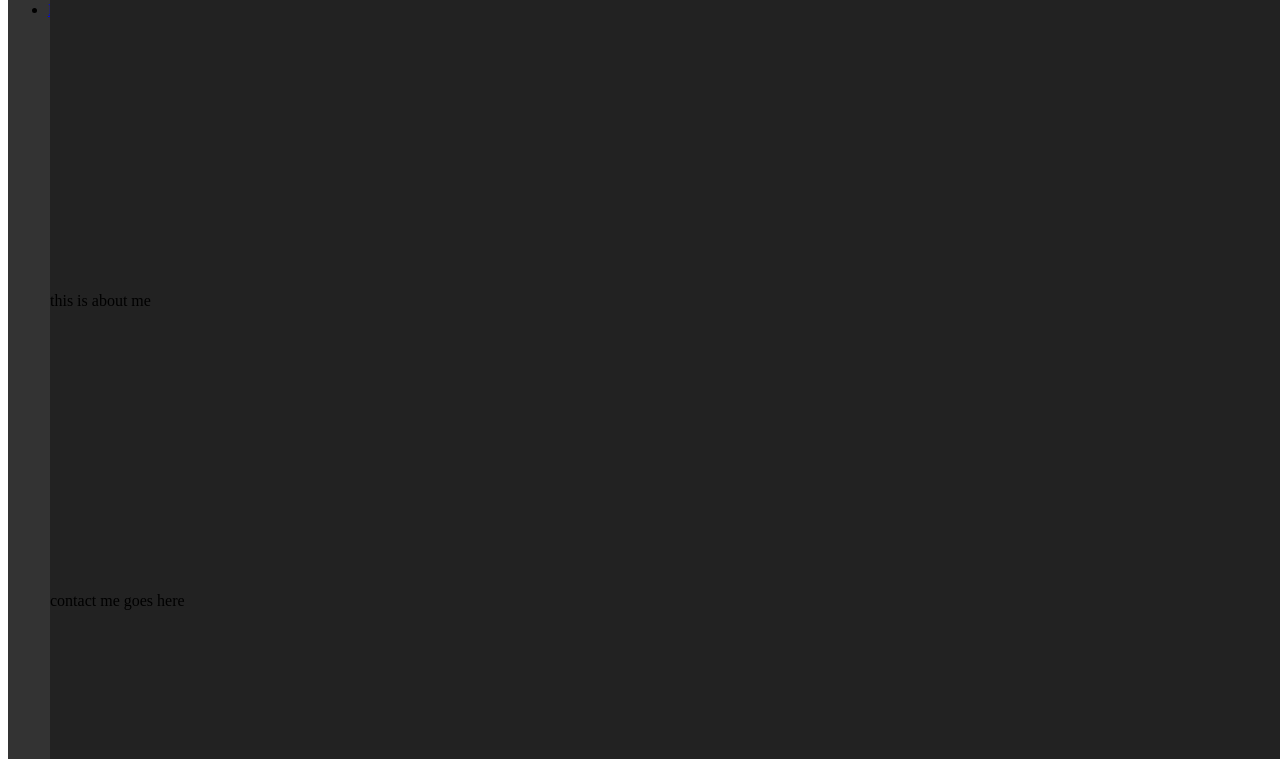
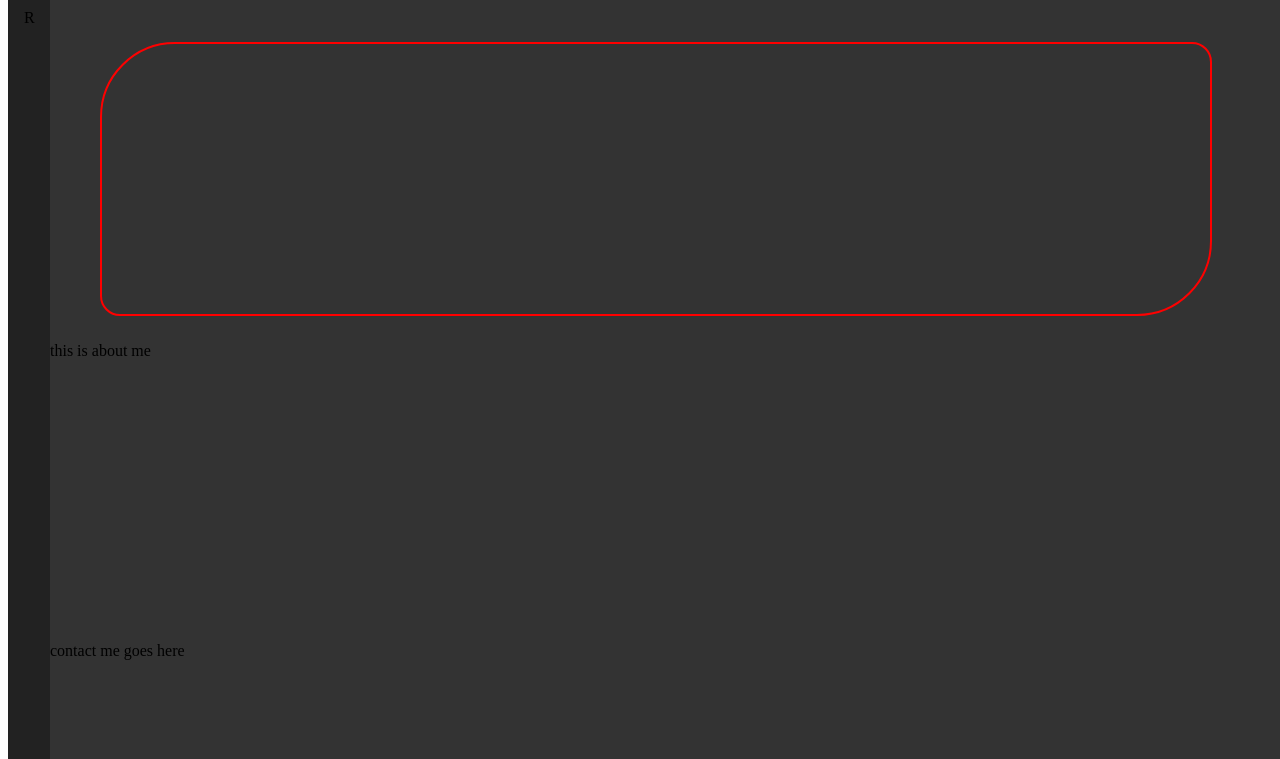
Before and after one commit to julialoli/julialoli.github.io, a plain HTML site: page index.html in a window 1280 px wide. Shown: the part 41-800 px from the top of the page. Drawn offline with Linux system fonts and the light colour scheme.

Commit message:
Update template.css
added new blocks

```diff
--- a/template.css
+++ b/template.css
@@ -1,14 +1,33 @@
-
-
 .navbar{
   list-style-type: none;
   margin: 0;
   padding: 0;
   width: 50px;
-  background-color: #333;
+  background-color: #222;
   position: fixed;
   height: 100%;
   overflow: hidden;
+}
+
+.navbar ul {
+  list-style-type: none;
+  margin: 0;
+  padding: 0;
+  width: 25%;
+  position: fixed;
+  height: 100%;
+  overflow: auto;
+}
+
+.navbar li a {
+  display: block;
+  color: #000;
+  padding: 8px 16px;
+  text-decoration: none;
+}
+
+.navbar li a:hover {
+  background-color: royalblue;
 }
 
 .main{
@@ -17,7 +36,7 @@
   height: 100%;
   width: 100%;
   overflow: hidden;
-  background-color: #222;
+  background-color: #333;
 }
 
 .logo{
@@ -25,18 +44,31 @@
   height: 25px;
   width: 100%;
   overflow: hidden;
+  text-align: center;
+  color: white;
 }
 
 .jobPerformance{
   top: 25px;
-  height: 300px;
+  height: 350px;
   width: 100%;
   overflow: auto;
 
 }
 
+.rectangle {
+  position: relative;
+  top: 50px;
+  left: 50px;
+  height: 250px;
+  width: 85%;
+  border: 2px solid red;
+  padding: 10px;
+  border-radius: 75px 20px
+}
+
 .aboutMe{
-  top: 325px;
+  top: 375px;
   width: 100%;
   height: 300px;
   overflow: auto;
@@ -44,7 +76,7 @@
 }
 
 .contactMe{
-  top: 925px;
+  top: 1025px;
   width: 100%;
   height: 300px;
   overflow: auto;
```
